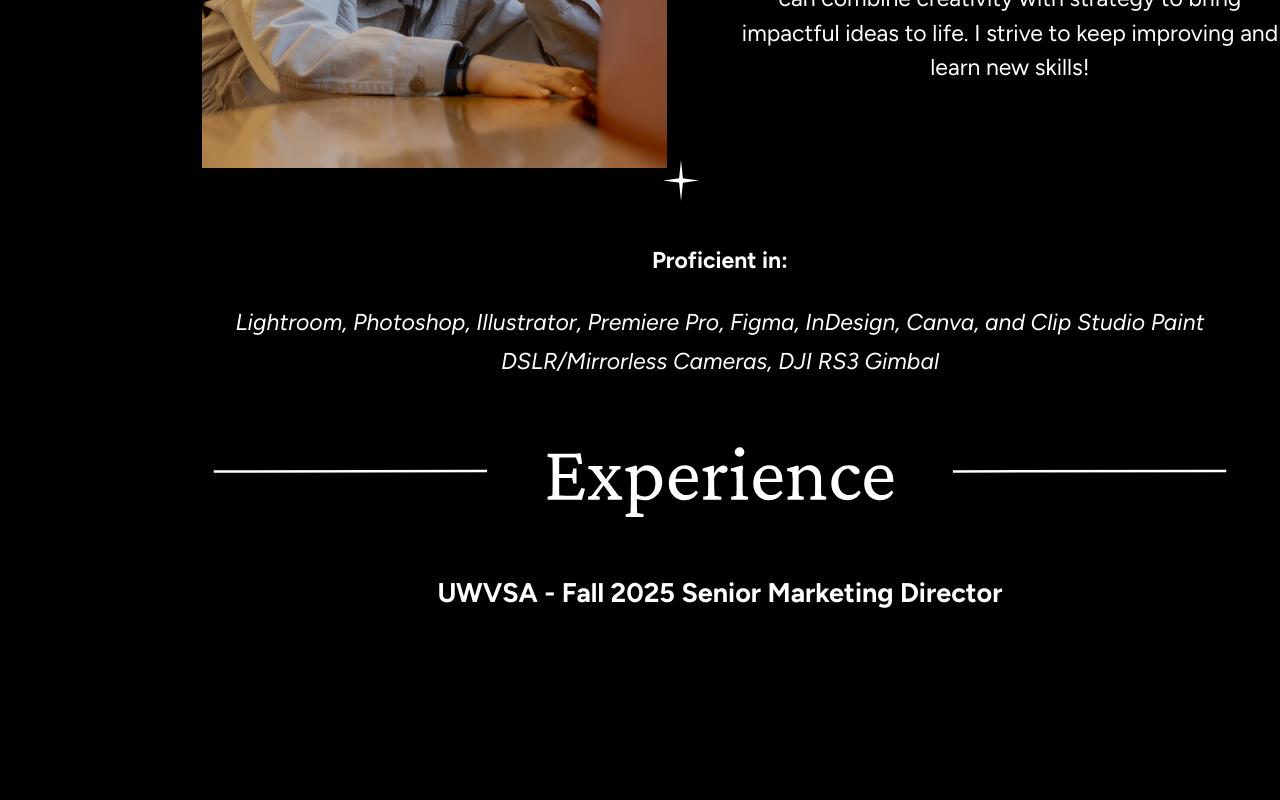
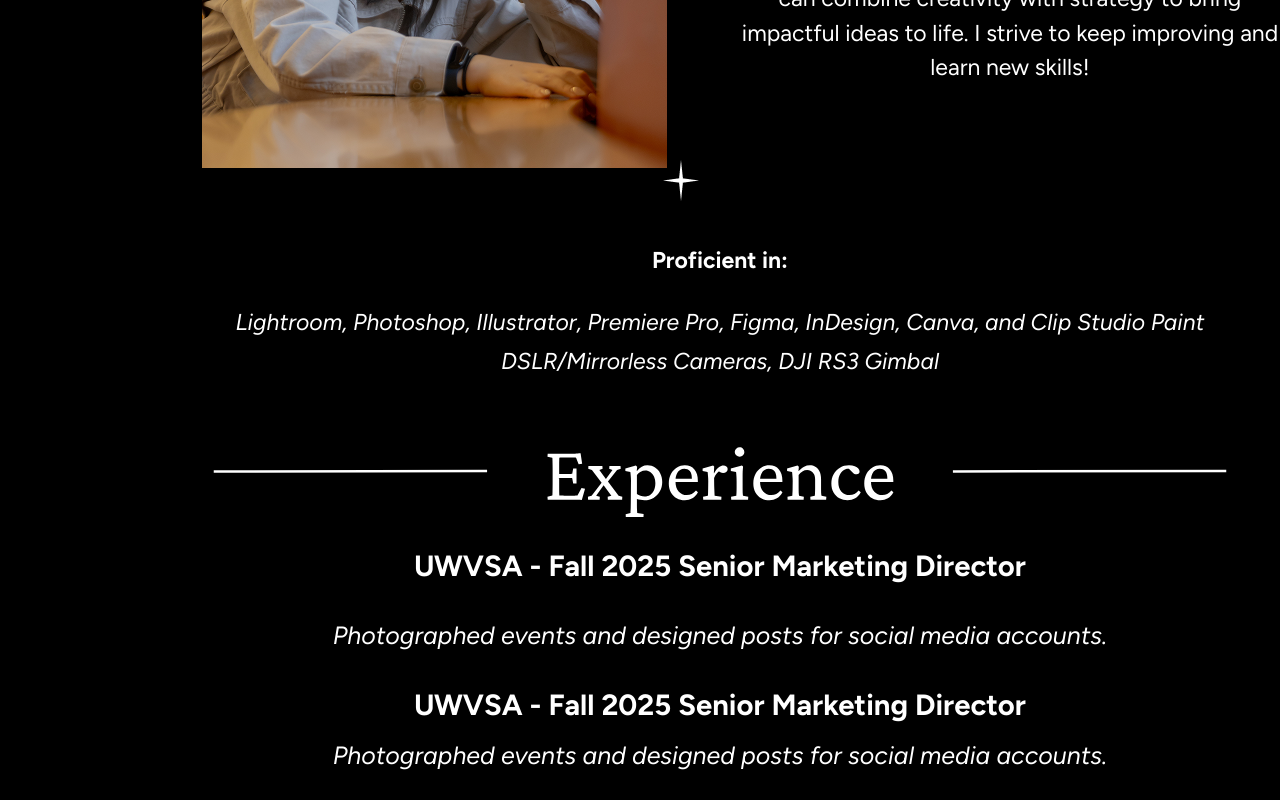
Before and after one commit to michelle-maa/ma_michelle_a3, a plain HTML site: page about-me-page.html in a window 1280 px wide. Shown: the part 667-1467 px from the top of the page. Before the commit the page ends 1303 px from the top, so only its background shows below. Drawn offline with nearby package versions, Linux system fonts and the light colour scheme.

Commit message:
about me bio

```diff
--- a/about-me-page.html
+++ b/about-me-page.html
@@ -127,17 +127,17 @@
         justify-content: center;
       }
 
-      .experience-heading {
+      .body-font {
         width: 1200px;
-        margin-top: 15px;
-        display: flex;
+        margin-bottom: 10px;
+        display: relative;
         align-items: center;
         justify-content: center;
         font-family: "Figtree", sans-serif;
         font-optical-sizing: auto;
         font-weight: <weight>;
         font-style: normal;
-        font-size: 27px;
+        font-size: 25px;
         color: white;
       }
 
@@ -180,9 +180,21 @@
         <img src="photos/EXPERIENCE.svg" alt="Experience Header" style="width:100%;" align="center">
       </div>
 
-      <div class="experience-heading">
-        <p>
-          <b>UWVSA - Fall 2025 Senior Marketing Director</b>
+      <div class="body-font">
+       <h3 style="line-height:0.2;">
+         UWVSA - Fall 2025 Senior Marketing Director
+        </h3>
+
+        <p style="line-height:3;">
+          <i>Photographed events and designed posts for social media accounts.</i>
+        </p>
+
+        <h3 style="line-height:0.2">
+         UWVSA - Fall 2025 Senior Marketing Director
+        </h3>
+
+        <p style="line-height:1.5;">
+          <i>Photographed events and designed posts for social media accounts.</i>
         </p>
       </div>
 
```
